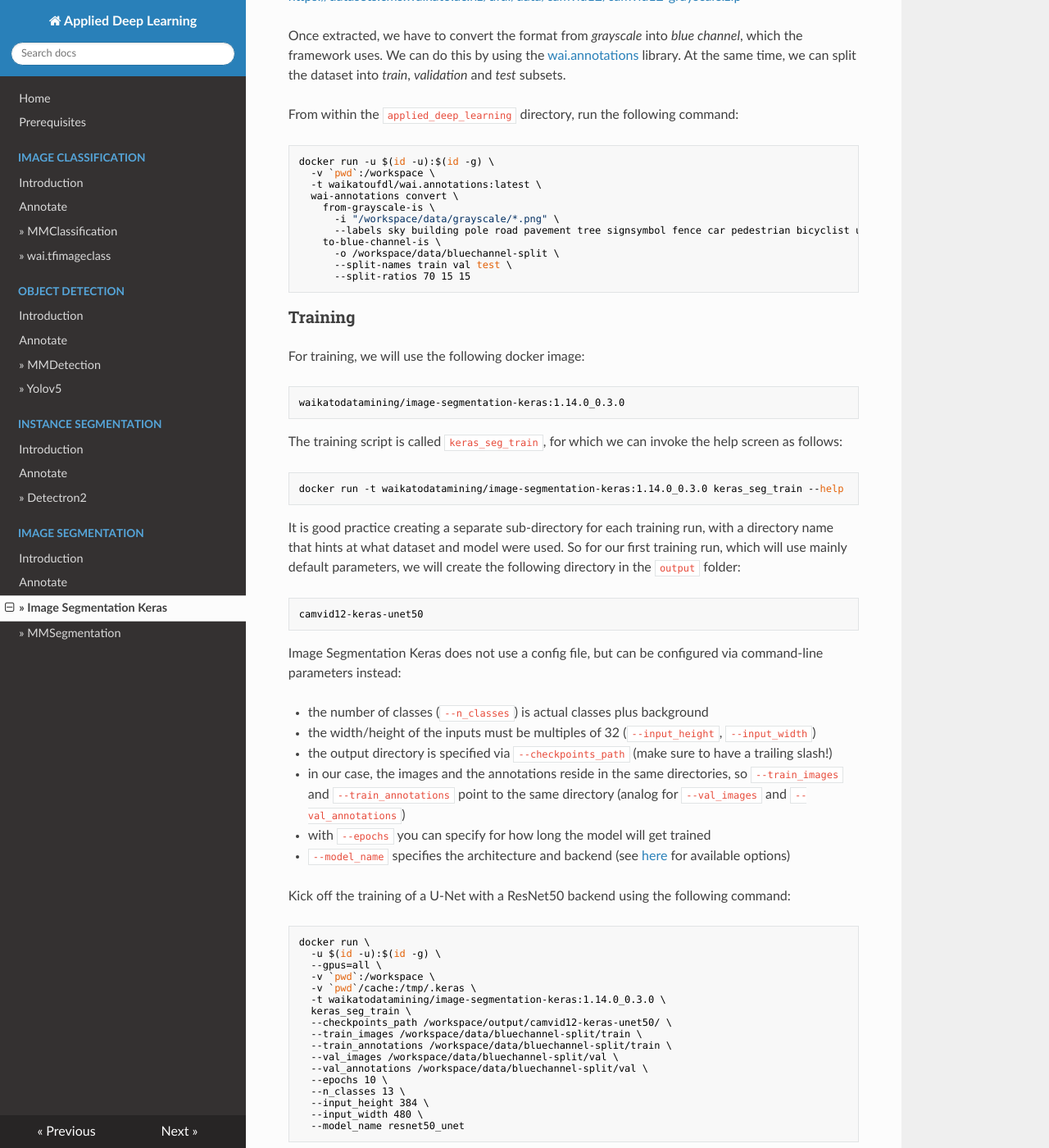
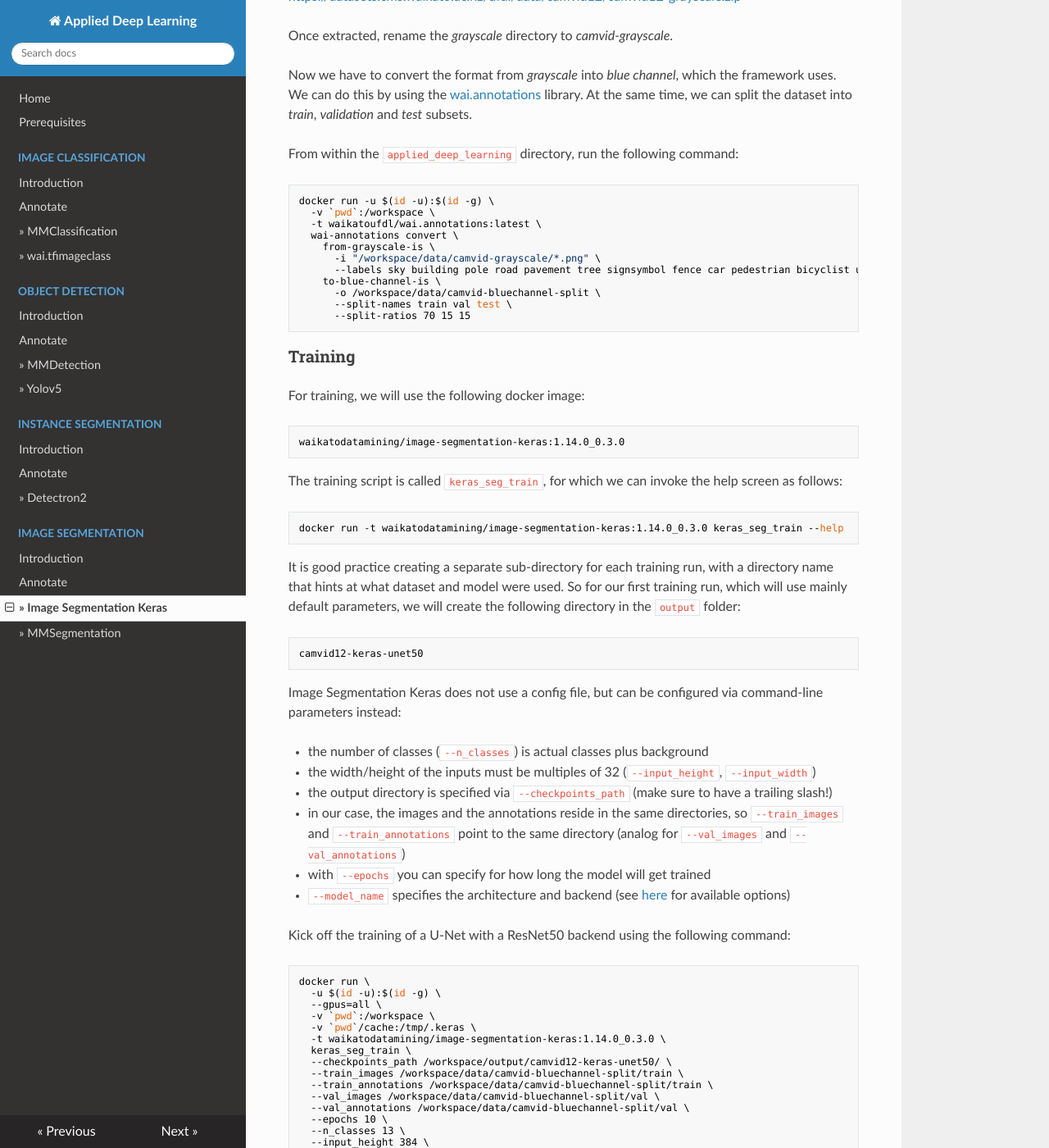
Before and after one commit to waikato-datamining/applied-deep-learning, an MkDocs documentation site: the page built from docs/image_segmentation/image-segmentation-keras.md, in a window 1280 px wide and 1400 px high, scrolled down 503 px. Shown: the whole window at 82% size. Built offline with MkDocs 1.6.1, drawn with Linux system fonts in a browser that asks for light colours; nearby versions of some CDN libraries; some of the changed text lies outside the part shown.

Commit message:
renamed directories

````diff
--- a/docs/image_segmentation/image-segmentation-keras.md
+++ b/docs/image_segmentation/image-segmentation-keras.md
@@ -17,7 +17,9 @@ Download the dataset from the following URL into the *data* directory and extrac
 
 [https://datasets.cms.waikato.ac.nz/ufdl/data/camvid12/camvid12-grayscale.zip](https://datasets.cms.waikato.ac.nz/ufdl/data/camvid12/camvid12-grayscale.zip)
 
-Once extracted, we have to convert the format from *grayscale* into *blue channel*, which the framework uses.
+Once extracted, rename the *grayscale* directory to *camvid-grayscale*.
+
+Now we have to convert the format from *grayscale* into *blue channel*, which the framework uses.
 We can do this by using the [wai.annotations](https://github.com/waikato-ufdl/wai-annotations) library.
 At the same time, we can split the dataset into *train*, *validation* and *test* subsets.
 
@@ -29,10 +31,10 @@ docker run -u $(id -u):$(id -g) \
   -t waikatoufdl/wai.annotations:latest \
   wai-annotations convert \
     from-grayscale-is \
-      -i "/workspace/data/grayscale/*.png" \
+      -i "/workspace/data/camvid-grayscale/*.png" \
       --labels sky building pole road pavement tree signsymbol fence car pedestrian bicyclist unlabelled \
     to-blue-channel-is \
-      -o /workspace/data/bluechannel-split \
+      -o /workspace/data/camvid-bluechannel-split \
       --split-names train val test \
       --split-ratios 70 15 15
 ```
@@ -82,10 +84,10 @@ docker run \
   -t waikatodatamining/image-segmentation-keras:1.14.0_0.3.0 \
   keras_seg_train \
   --checkpoints_path /workspace/output/camvid12-keras-unet50/ \
-  --train_images /workspace/data/bluechannel-split/train \
-  --train_annotations /workspace/data/bluechannel-split/train \
-  --val_images /workspace/data/bluechannel-split/val \
-  --val_annotations /workspace/data/bluechannel-split/val \
+  --train_images /workspace/data/camvid-bluechannel-split/train \
+  --train_annotations /workspace/data/camvid-bluechannel-split/train \
+  --val_images /workspace/data/camvid-bluechannel-split/val \
+  --val_annotations /workspace/data/camvid-bluechannel-split/val \
   --epochs 10 \
   --n_classes 13 \
   --input_height 384 \
````
